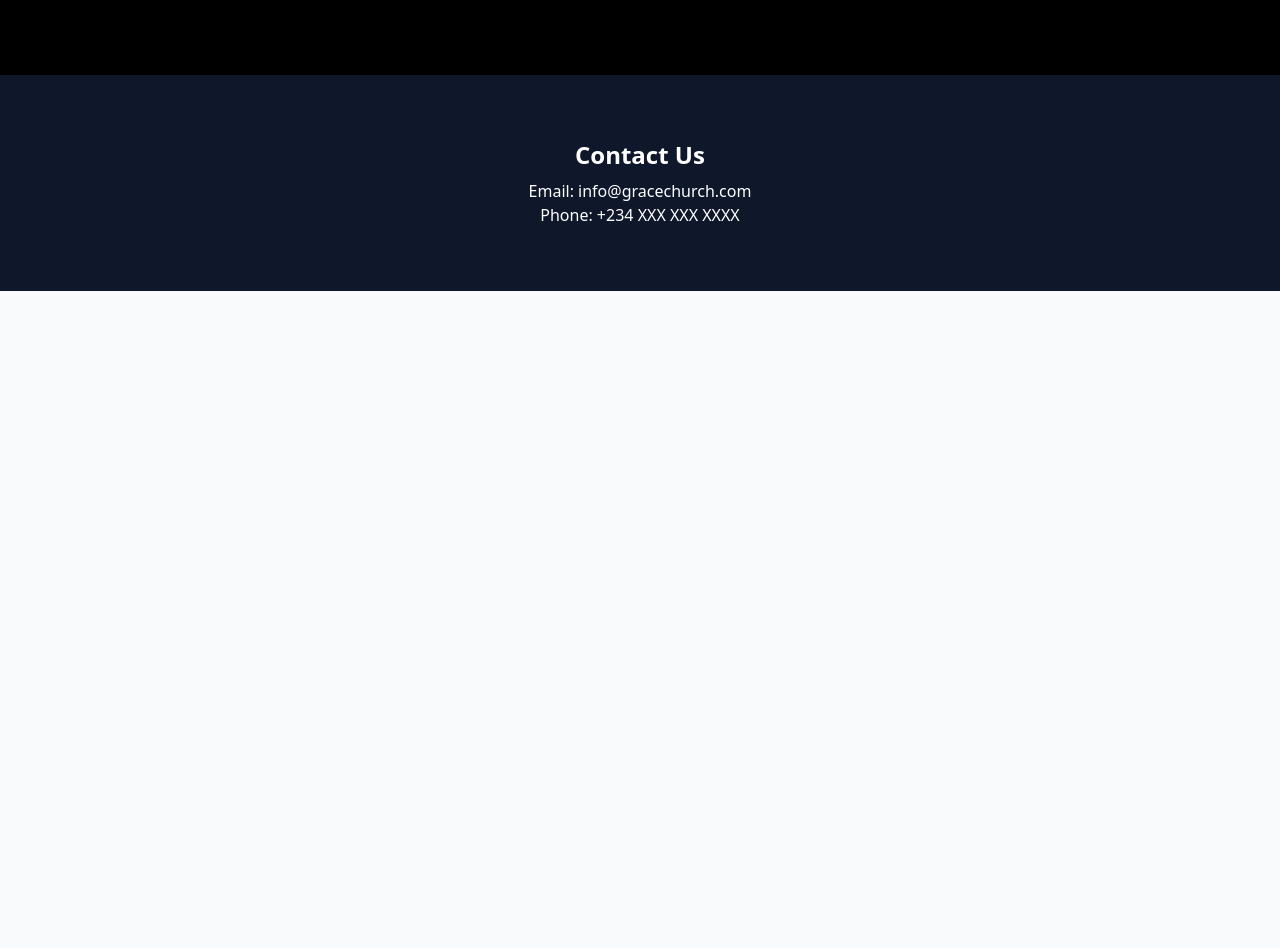
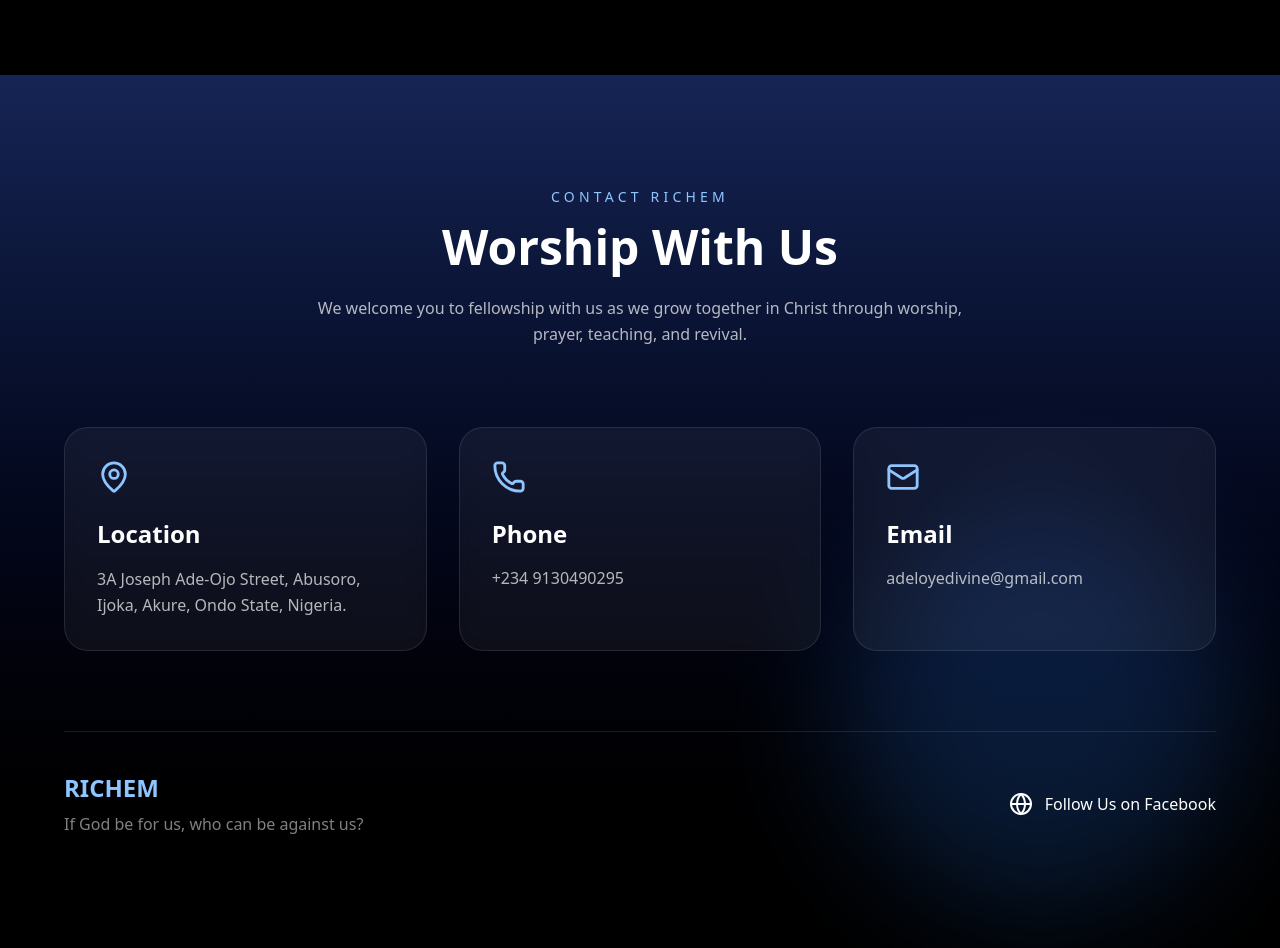
Before and after one commit to adeloyedivine-ship-it/church-site, a Next.js app: page / in a window 1280 px wide. Shown: the part 4560-5508 px from the top of the page. Before the commit the page ends 4851 px from the top, so only its background shows below. Built offline with nearby package versions, Linux system fonts and the light colour scheme.

Commit message:
final premium contact section

```diff
--- a/app/components/Contact.tsx
+++ b/app/components/Contact.tsx
@@ -1,10 +1,145 @@
+"use client";
+
+import { motion } from "framer-motion";
+import {
+  MapPin,
+  Phone,
+  Mail,
+  Globe,
+} from "lucide-react";
+
 export default function Contact() {
   return (
-    <section id="contact" className="bg-slate-900 text-white py-16 text-center">
-      <h2 className="text-2xl font-bold mb-2">Contact Us</h2>
+    <section
+      id="contact"
+      className="relative py-28 px-6 bg-gradient-to-b from-blue-950 to-black text-white overflow-hidden"
+    >
 
-      <p>Email: info@gracechurch.com</p>
-      <p>Phone: +234 XXX XXX XXXX</p>
+      <div className="absolute inset-0 opacity-20">
+        <div className="absolute w-[400px] h-[400px] bg-blue-500 blur-3xl rounded-full bottom-10 right-10"></div>
+      </div>
+
+      <div className="relative z-10 max-w-6xl mx-auto">
+
+        <motion.div
+          initial={{ opacity: 0, y: 40 }}
+          whileInView={{ opacity: 1, y: 0 }}
+          transition={{ duration: 0.7 }}
+          viewport={{ once: true }}
+          className="text-center mb-20"
+        >
+
+          <p className="uppercase tracking-[0.3em] text-blue-300 text-sm mb-4">
+            Contact RICHEM
+          </p>
+
+          <h2 className="text-4xl md:text-5xl font-bold mb-6">
+            Worship With Us
+          </h2>
+
+          <p className="text-white/70 max-w-2xl mx-auto leading-relaxed">
+            We welcome you to fellowship with us as we grow together
+            in Christ through worship, prayer, teaching, and revival.
+          </p>
+
+        </motion.div>
+
+        <div className="grid lg:grid-cols-3 gap-8 mb-20">
+
+          <motion.div
+            initial={{ opacity: 0, y: 30 }}
+            whileInView={{ opacity: 1, y: 0 }}
+            transition={{ delay: 0.1 }}
+            viewport={{ once: true }}
+            className="bg-white/5 border border-white/10 rounded-3xl p-8 backdrop-blur"
+          >
+
+            <MapPin className="text-blue-300 mb-6" size={34} />
+
+            <h3 className="text-2xl font-semibold mb-4">
+              Location
+            </h3>
+
+            <p className="text-white/70 leading-relaxed">
+              3A Joseph Ade-Ojo Street,
+              Abusoro, Ijoka,
+              Akure, Ondo State,
+              Nigeria.
+            </p>
+
+          </motion.div>
+
+          <motion.div
+            initial={{ opacity: 0, y: 30 }}
+            whileInView={{ opacity: 1, y: 0 }}
+            transition={{ delay: 0.2 }}
+            viewport={{ once: true }}
+            className="bg-white/5 border border-white/10 rounded-3xl p-8 backdrop-blur"
+          >
+
+            <Phone className="text-blue-300 mb-6" size={34} />
+
+            <h3 className="text-2xl font-semibold mb-4">
+              Phone
+            </h3>
+
+            <p className="text-white/70">
+              +234 9130490295
+            </p>
+
+          </motion.div>
+
+          <motion.div
+            initial={{ opacity: 0, y: 30 }}
+            whileInView={{ opacity: 1, y: 0 }}
+            transition={{ delay: 0.3 }}
+            viewport={{ once: true }}
+            className="bg-white/5 border border-white/10 rounded-3xl p-8 backdrop-blur"
+          >
+
+            <Mail className="text-blue-300 mb-6" size={34} />
+
+            <h3 className="text-2xl font-semibold mb-4">
+              Email
+            </h3>
+
+            <p className="text-white/70 break-all">
+              adeloyedivine@gmail.com
+            </p>
+
+          </motion.div>
+
+        </div>
+
+        <div className="border-t border-white/10 pt-10 flex flex-col md:flex-row justify-between items-center gap-6">
+
+          <div>
+            <h3 className="text-2xl font-bold text-blue-300">
+              RICHEM
+            </h3>
+
+            <p className="text-white/50 mt-2">
+              If God be for us, who can be against us?
+            </p>
+          </div>
+
+          <a
+            href="https://facebook.com/groups/richem/"
+            target="_blank"
+            rel="noopener noreferrer"
+            className="flex items-center gap-3 hover:text-blue-300 transition"
+          >
+
+            <Globe size={24} />
+
+            <span>
+              Follow Us on Facebook
+            </span>
+
+          </a>
+
+        </div>
+      </div>
     </section>
   );
 }
```
